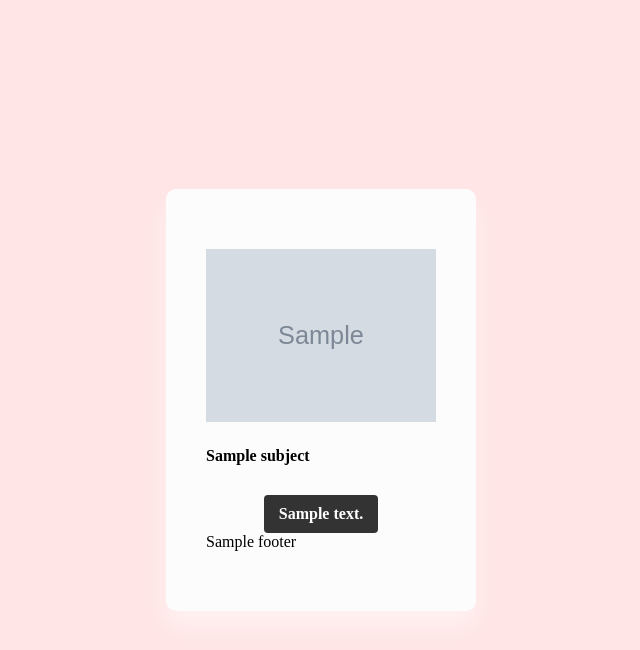
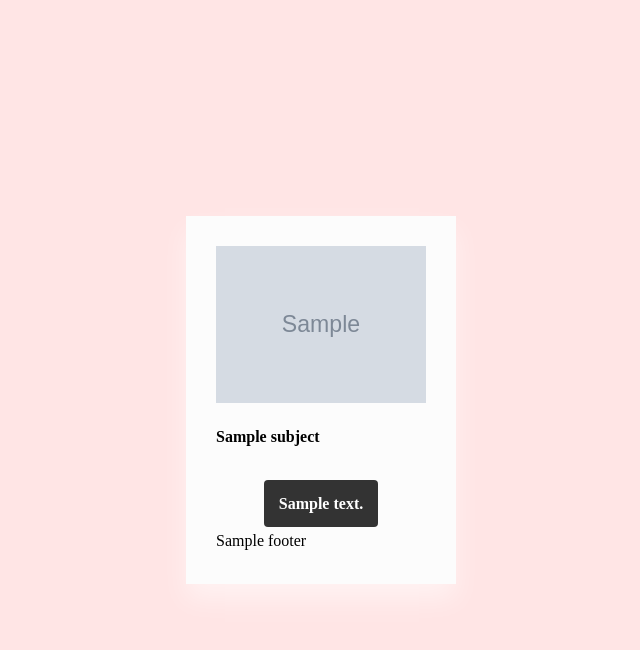
Before and after one commit to openwisp/openwisp-utils, a Django app: template openwisp_utils/admin_theme/templates/openwisp_utils/email_template.html in a window 1280 px wide. Shown: the top 650 px of the page, without its empty margins (319-959 px from the left). Run offline with Django 3.2, Linux system fonts and the light colour scheme; the template is opened without the code that fills it: most values are stand-ins (such as "Sample title", 1, 10 or a date in 2020); grey boxes marked "Sample" are stand-in pictures.

Commit message:
[chores:ux] Minor improvements to default email theme

```diff
--- a/openwisp_utils/admin_theme/templates/openwisp_utils/email_template.html
+++ b/openwisp_utils/admin_theme/templates/openwisp_utils/email_template.html
@@ -22,19 +22,20 @@
     }
     .box{
       width: auto;
-      padding: 60px 40px;
+      max-width: 650px;
+      padding: 30px;
       background-color: #fcfcfc;
       box-sizing: border-box;
       box-shadow: 0 15px 25px rgba(256,256, 256,.5);
-      border-radius: 10px;
-      margin: auto;
+      margin: 30px auto;
+      line-height: 27px;
     }
     .logo-container{
       text-align: center;
-      margin-bottom: 25px;
+      margin-bottom: 20px;
     }
     .logo {
-      max-width: 230px;
+      max-width: 210px;
     }
     .call-to-action{
       text-align: center;
```
